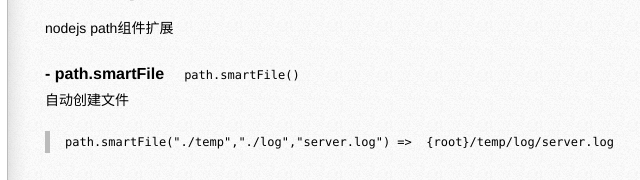
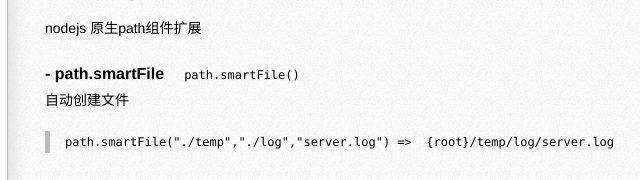
Before and after one commit to hnzxb/ismart-path, a website: page readme/index.html in a window 1280 px wide. Shown: the part 227-407 px from the top of the page, 223-863 px from the left. Drawn offline with Linux system fonts and the light colour scheme.

Commit message:
v1.0.2 add readme

```diff
--- a/readme/index.html
+++ b/readme/index.html
@@ -261,7 +261,7 @@
 
 
         <h2 class="title" id="ismart-path">ismart-path</h2>
-        <p>nodejs path组件扩展</p>
+        <p>nodejs 原生path组件扩展</p>
 
 
 
--- a/src/index.js
+++ b/src/index.js
@@ -3,7 +3,7 @@ var fs      = require("fs-extra");
 var RootDir = process.cwd();
 
 /**
- * nodejs path组件扩展
+ * nodejs 原生path组件扩展
  * @name ismart-path
  */
 
```
